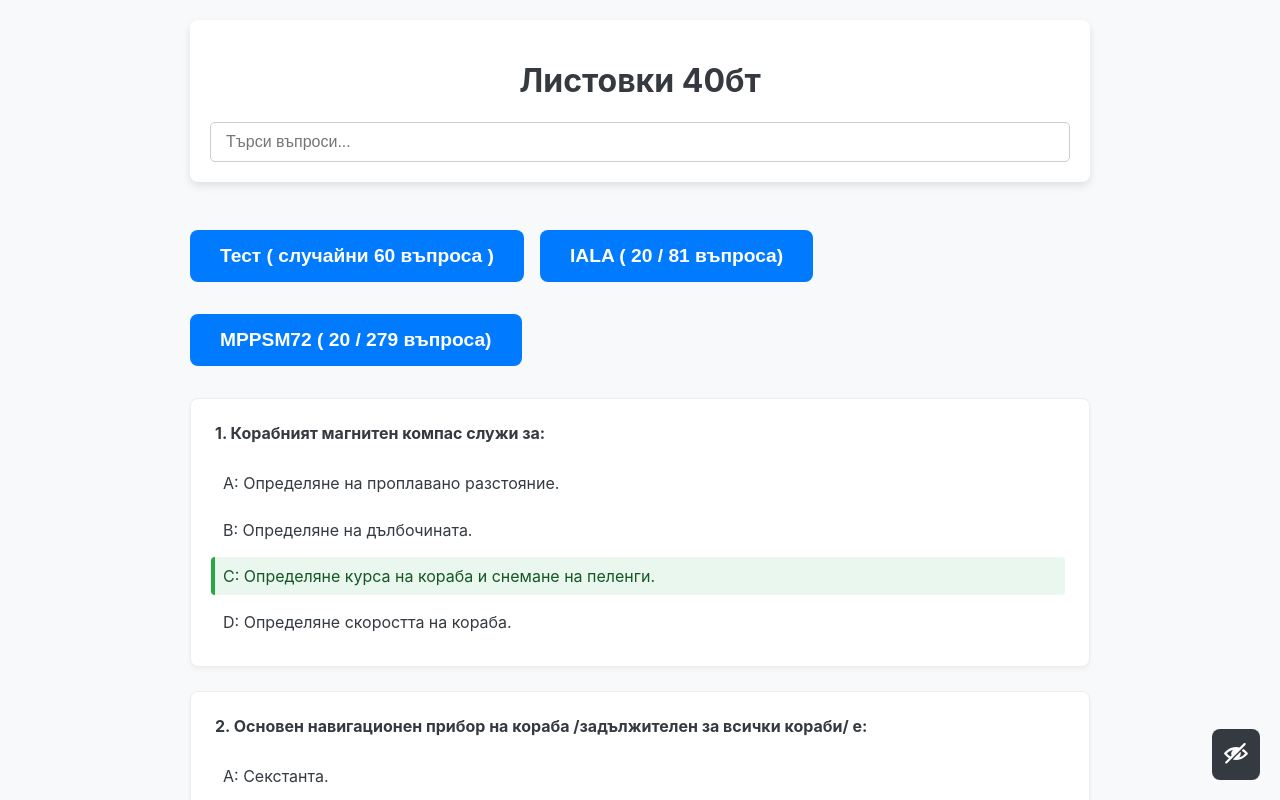
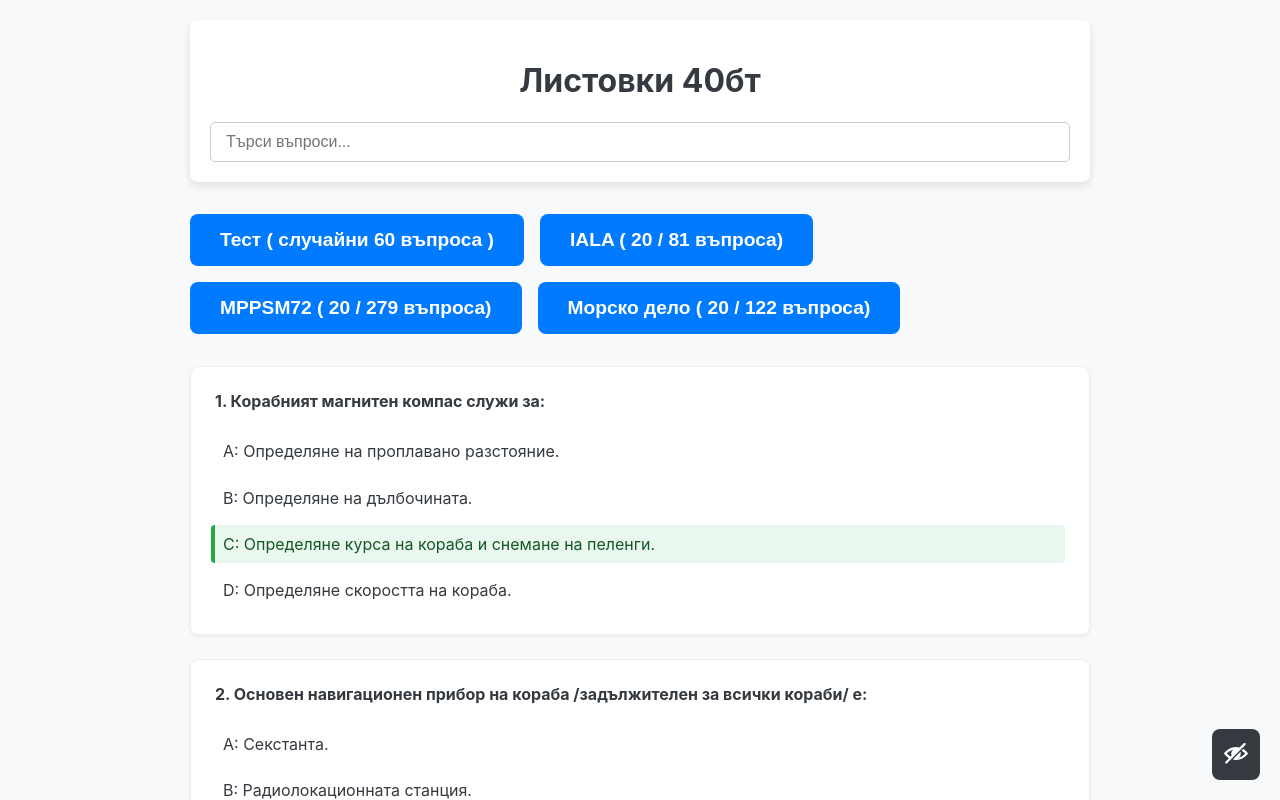
Before and after one commit to panayotoff/listovki-40bt, a React (Vite) app: page / in a window 1280 px wide. Shown: the top 800 px of the page. Built offline with nearby package versions, Linux system fonts and the light colour scheme.

Commit message:
Add morsko delo

```diff
--- a/src/data/tests.json
+++ b/src/data/tests.json
@@ -25,5 +25,15 @@
       570, 571, 572, 573, 574, 575, 576, 577, 578, 579, 580, 581, 582, 583, 584, 585, 586, 587, 588, 589, 590, 591, 592,
       667, 668, 754
     ]
+  },
+  {
+    "title": "Морско дело",
+    "questionsNumbers": [
+      7, 8, 9, 10, 11, 12, 13, 14, 15, 16, 17, 18, 19, 20, 21, 22, 23, 24, 25, 26, 27, 28, 29, 30, 31, 32, 33, 34, 35,
+      36, 37, 38, 39, 40, 41, 42, 43, 44, 45, 46, 47, 48, 49, 50, 51, 52, 53, 54, 55, 56, 58, 59, 60, 61, 62, 63, 70,
+      71, 72, 75, 76, 77, 78, 77, 80, 81, 82, 83, 84, 86, 87, 88, 89, 90, 91, 92, 93, 95, 96, 97, 99, 100, 101, 103,
+      104, 106, 107, 109, 111, 112, 113, 114, 115, 116, 117, 118, 119, 120, 143, 144, 155, 156, 157, 166, 184, 185, 186,
+      616, 617, 648, 752, 753, 838, 839, 840, 841, 842, 843, 844, 845, 846, 847
+    ]
   }
 ]
--- a/src/index.css
+++ b/src/index.css
@@ -123,7 +123,7 @@ body {
   font-size: 1.1rem;
   border-radius: 8px;
   cursor: pointer;
-  margin-top: 1rem;
+  /* margin-top: 1rem; */
   transition: background-color 0.2s;
 }
 
```
